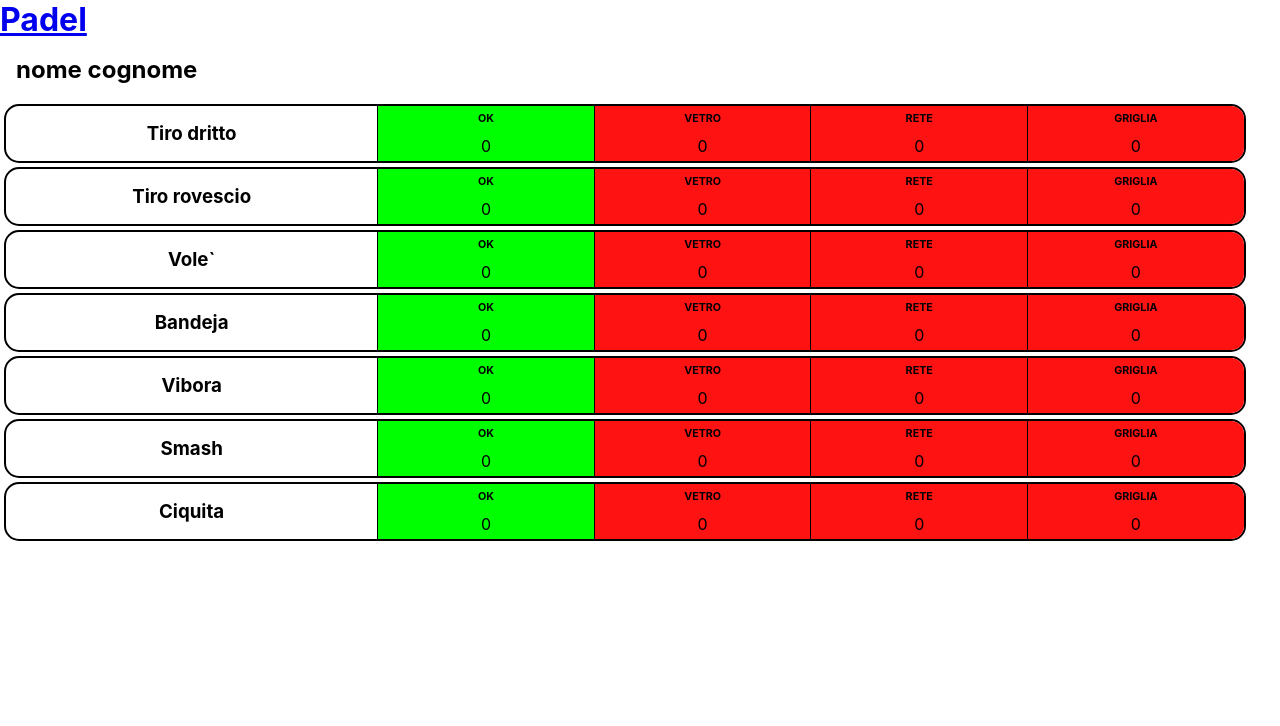
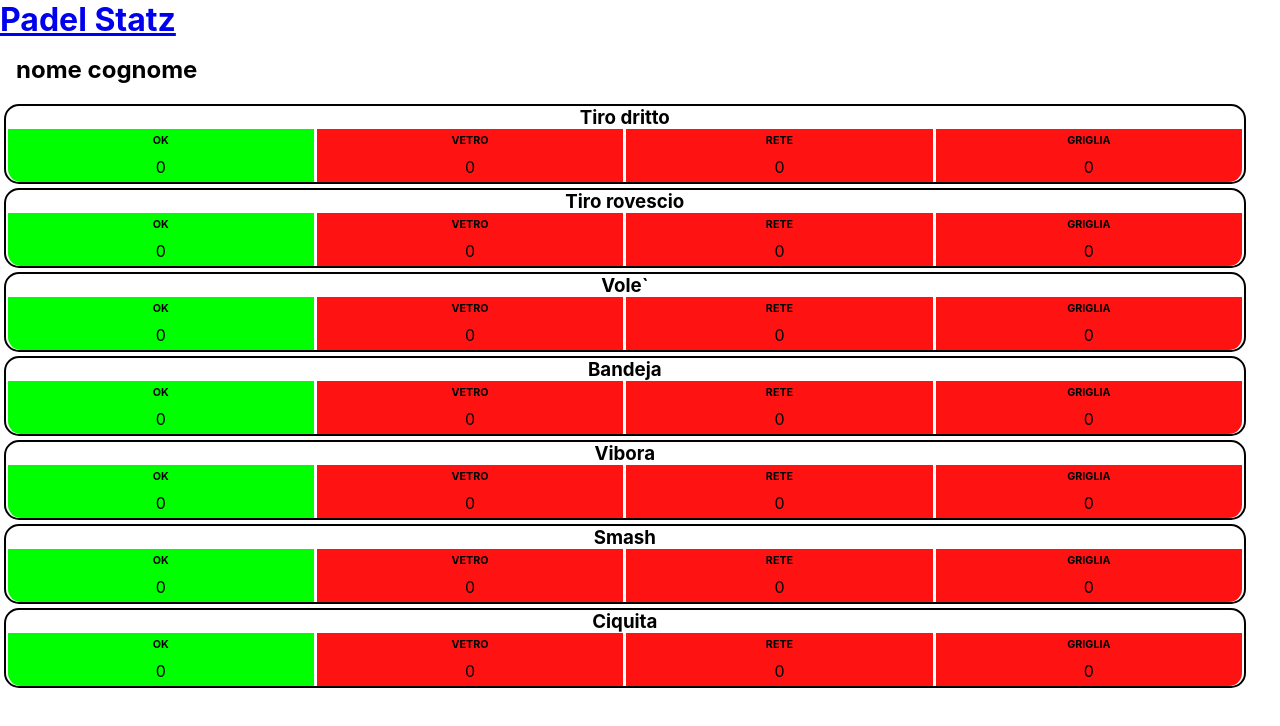
Before and after one commit to chry902/Padel-Stat, a React (Create React App) app: page /#/challenge in a window 1280 px wide. Shown: the top 726 px of the page. Built offline with nearby package versions, Linux system fonts and the light colour scheme.

Commit message:
challeng page style

```diff
--- a/src/App.js
+++ b/src/App.js
@@ -26,7 +26,7 @@ function App() {
     <Router>
       <div className="App">
         <h1>
-          <Link to="/">Padel</Link>
+          <Link to="/">Padel Statz</Link>
         </h1>
 
         <Routes>
--- a/src/Components/CardStat/index.jsx
+++ b/src/Components/CardStat/index.jsx
@@ -17,7 +17,9 @@ const CardStat = () => {
           <li>
             <h3>Tiro dritto</h3>
             <div className={styles.pointWrapper}>
-              <div className={`${styles.point} ${styles.green}`}>
+              <div
+                className={`${styles.point} ${styles.green} ${styles.bRadiusL}`}
+              >
                 <h6>OK</h6>
                 <span>{"0"}</span>
               </div>
@@ -30,7 +32,7 @@ const CardStat = () => {
                 <span>{"0"}</span>
               </div>
               <div
-                className={`${styles.point} ${styles.redColor} ${styles.bRadius}`}
+                className={`${styles.point} ${styles.redColor} ${styles.bRadiusR}`}
               >
                 <h6>GRIGLIA</h6>
                 <span>{"0"}</span>
@@ -41,7 +43,9 @@ const CardStat = () => {
           <li>
             <h3>Tiro rovescio</h3>
             <div className={styles.pointWrapper}>
-              <div className={`${styles.point} ${styles.green}`}>
+              <div
+                className={`${styles.point} ${styles.green} ${styles.bRadiusL}`}
+              >
                 <h6>OK</h6>
                 <span>{"0"}</span>
               </div>
@@ -54,7 +58,7 @@ const CardStat = () => {
                 <span>{"0"}</span>
               </div>
               <div
-                className={`${styles.point} ${styles.redColor} ${styles.bRadius}`}
+                className={`${styles.point} ${styles.redColor} ${styles.bRadiusR}`}
               >
                 <h6>GRIGLIA</h6>
                 <span>{"0"}</span>
@@ -65,7 +69,9 @@ const CardStat = () => {
           <li>
             <h3>Vole`</h3>
             <div className={styles.pointWrapper}>
-              <div className={`${styles.point} ${styles.green}`}>
+              <div
+                className={`${styles.point} ${styles.green} ${styles.bRadiusL}`}
+              >
                 <h6>OK</h6>
                 <span>{"0"}</span>
               </div>
@@ -78,7 +84,7 @@ const CardStat = () => {
                 <span>{"0"}</span>
               </div>
               <div
-                className={`${styles.point} ${styles.redColor} ${styles.bRadius}`}
+                className={`${styles.point} ${styles.redColor} ${styles.bRadiusR}`}
               >
                 <h6>GRIGLIA</h6>
                 <span>{"0"}</span>
@@ -89,7 +95,9 @@ const CardStat = () => {
           <li>
             <h3>Bandeja</h3>
             <div className={styles.pointWrapper}>
-              <div className={`${styles.point} ${styles.green}`}>
+              <div
+                className={`${styles.point} ${styles.green} ${styles.bRadiusL}`}
+              >
                 <h6>OK</h6>
                 <span>{"0"}</span>
               </div>
@@ -102,7 +110,7 @@ const CardStat = () => {
                 <span>{"0"}</span>
               </div>
               <div
-                className={`${styles.point} ${styles.redColor} ${styles.bRadius}`}
+                className={`${styles.point} ${styles.redColor} ${styles.bRadiusR}`}
               >
                 <h6>GRIGLIA</h6>
                 <span>{"0"}</span>
@@ -113,7 +121,9 @@ const CardStat = () => {
           <li>
             <h3>Vibora</h3>
             <div className={styles.pointWrapper}>
-              <div className={`${styles.point} ${styles.green}`}>
+              <div
+                className={`${styles.point} ${styles.green} ${styles.bRadiusL}`}
+              >
                 <h6>OK</h6>
                 <span>{"0"}</span>
               </div>
@@ -126,7 +136,7 @@ const CardStat = () => {
                 <span>{"0"}</span>
               </div>
               <div
-                className={`${styles.point} ${styles.redColor} ${styles.bRadius}`}
+                className={`${styles.point} ${styles.redColor} ${styles.bRadiusR}`}
               >
                 <h6>GRIGLIA</h6>
                 <span>{"0"}</span>
@@ -137,7 +147,9 @@ const CardStat = () => {
           <li>
             <h3>Smash</h3>
             <div className={styles.pointWrapper}>
-              <div className={`${styles.point} ${styles.green}`}>
+              <div
+                className={`${styles.point} ${styles.green} ${styles.bRadiusL}`}
+              >
                 <h6>OK</h6>
                 <span>{"0"}</span>
               </div>
@@ -150,7 +162,7 @@ const CardStat = () => {
                 <span>{"0"}</span>
               </div>
               <div
-                className={`${styles.point} ${styles.redColor} ${styles.bRadius}`}
+                className={`${styles.point} ${styles.redColor} ${styles.bRadiusR}`}
               >
                 <h6>GRIGLIA</h6>
                 <span>{"0"}</span>
@@ -161,7 +173,9 @@ const CardStat = () => {
           <li>
             <h3>Ciquita</h3>
             <div className={styles.pointWrapper}>
-              <div className={`${styles.point} ${styles.green}`}>
+              <div
+                className={`${styles.point} ${styles.green} ${styles.bRadiusL}`}
+              >
                 <h6>OK</h6>
                 <span>{"0"}</span>
               </div>
@@ -174,7 +188,7 @@ const CardStat = () => {
                 <span>{"0"}</span>
               </div>
               <div
-                className={`${styles.point} ${styles.redColor} ${styles.bRadius}`}
+                className={`${styles.point} ${styles.redColor} ${styles.bRadiusR}`}
               >
                 <h6>GRIGLIA</h6>
                 <span>{"0"}</span>
--- a/src/Components/CardStat/styles.module.scss
+++ b/src/Components/CardStat/styles.module.scss
@@ -7,24 +7,29 @@
     }
     li{
         width: 97%;
+        height: 80px;
         border-radius: 15px;
 
         margin: 4px;
         border: 2px solid black;
         display: flex;
-        justify-content: space-between;
+        flex-direction: column;
+        // justify-content: space-betwee;
 
         h3{
-            width: 30%;
+            // width: 30%;
+            margin: 0!important;
             text-align: center;
             margin: 1rem 0 1rem 0;
         }
 
         .pointWrapper{
-            width: 70%;
+            width: 100%;
+            height: 100%;
             display: flex;
             justify-content: space-around;
             align-items:flex-end;
+
             .green{
                 background-color: rgb(0, 255, 0);
 
@@ -33,18 +38,20 @@
                 background-color: rgb(255, 18, 18);
             }
             .point{
-                width: 100%;
-
-                border-left:1px solid black;
+                width: calc(99% /4);
                 height: 100%;
                 display: flex;
                 flex-direction: column;
                 align-items: center;
                 justify-content:space-around;
             }
-            .bRadius{
-                border-top-right-radius: 13px;
+            .bRadiusR{
+                // border-top-right-radius: 13px;
                 border-bottom-right-radius:13px ;
+            }
+            .bRadiusL{
+                // border-top-left-radius: 13px;
+                border-bottom-left-radius:13px ;
             }
 
         }
```
